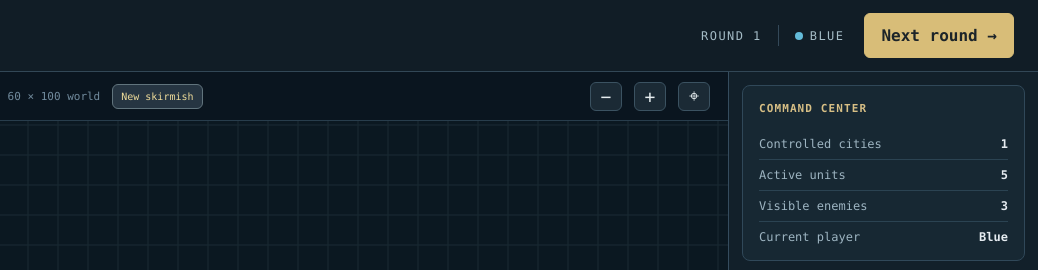
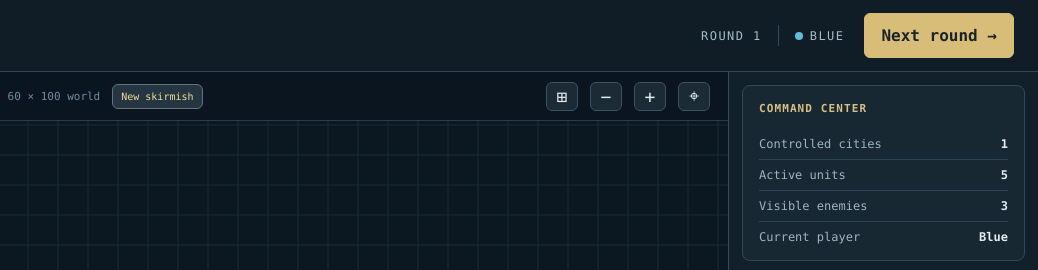
Before and after one commit to funkatron/empirata, a website: page public/index.html in a window 1280 px wide. Shown: the top 270 px of the page, 242-1280 px from the left. Drawn offline with Linux system fonts and the light colour scheme; files whose address does not match are found by name.

Commit message:
Add map-local Fit entire world button

```diff
--- a/public/index.html
+++ b/public/index.html
@@ -11,7 +11,7 @@
   <main class="content">
     <section class="map-area" aria-label="Game map">
        <div class="toolbar"><div class="toolbar-left"><span class="live-label"><span class="pulse"></span> <span id="scenarioName">CLOSE QUARTERS · PLAYABLE</span></span><span id="mapStatus">60 × 100 world</span><button id="startSkirmish" class="scenario-start" title="Reset the skirmish test scenario">New skirmish</button></div>
-       <div class="toolbar-right"><button id="zoomOut" aria-label="Zoom out" title="Zoom out">−</button><button id="zoomIn" aria-label="Zoom in" title="Zoom in">+</button><button id="recenter" title="Focus on your city">⌖</button></div></div>
+       <div class="toolbar-right"><button id="fitWorld" aria-label="Fit entire world" title="Fit entire world">⊞</button><button id="zoomOut" aria-label="Zoom out" title="Zoom out">−</button><button id="zoomIn" aria-label="Zoom in" title="Zoom in">+</button><button id="recenter" title="Focus on your city">⌖</button></div></div>
        <div class="canvas-holder"><canvas id="map" tabindex="0" aria-label="Interactive tile map, use drag to pan and click to select a unit or city"></canvas>
        <div class="map-key"><span><i class="key-land"></i> Land</span><span><i class="key-sea"></i> Sea</span><span><i class="key-fog"></i> Unexplored</span></div></div>
        <div class="map-help">Drag to pan · Tap a unit or city · Tap adjacent enemy or city to attack · Arrow keys / Q E Z C</div>
```
